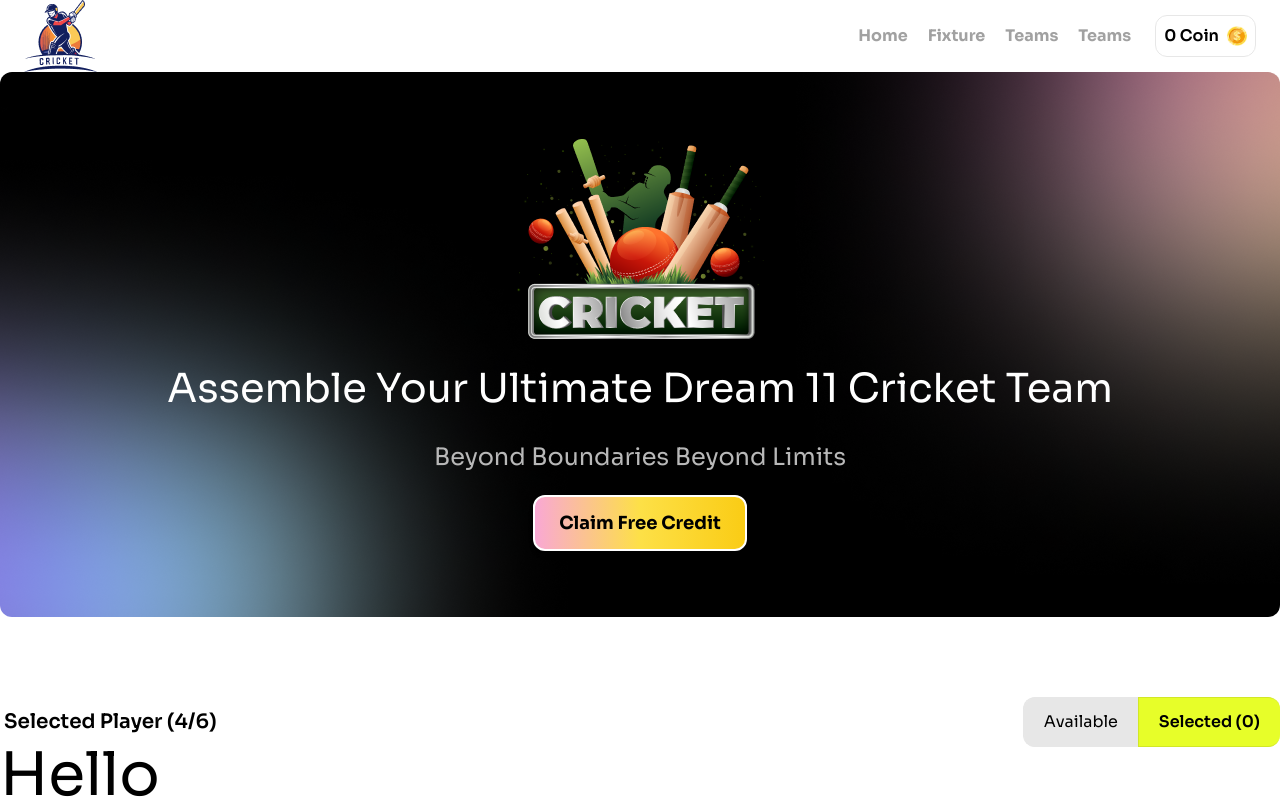
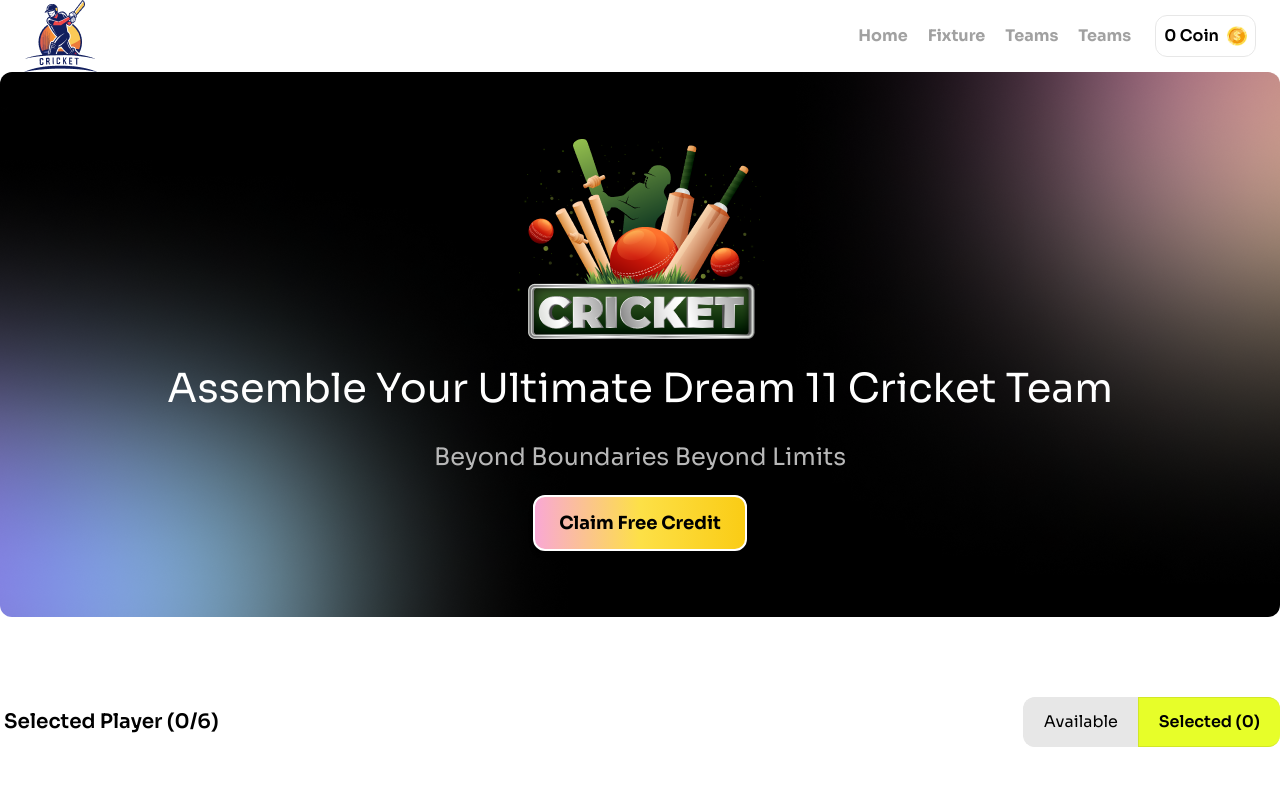
Before and after one commit to Morshedkhondokar/Assignment-7, a React (Vite) app: page / in a window 1280 px wide. Both pictures are taken after a click on the button "Selected (0)". Shown: the top 800 px of the page. Built offline with nearby package versions, Linux system fonts and the light colour scheme.

Commit message:
add delete func

```diff
--- a/index.html
+++ b/index.html
@@ -2,9 +2,9 @@
 <html lang="en" data-theme="light">
   <head>
     <meta charset="UTF-8" />
-    <link rel="icon" type="image/svg+xml" href="/vite.svg" />
+    <link rel="icon" type="images/logo.png" href="images/logo.png" />
     <meta name="viewport" content="width=device-width, initial-scale=1.0" />
-    <title>Vite + React</title>
+    <title>Buy Cricket Player</title>
   </head>
   <body>
     <div id="root"></div>
--- a/src/App.jsx
+++ b/src/App.jsx
@@ -10,8 +10,13 @@ import Selected from "./Selected/Selected";
 function App() {
   // add coin in your account
   const [coinAdd, setCoinAdd] = useState(0);
-  // active Btn and selecte component
+  // active Btn and selectedBTN component
   const [SelectedActiveBtn, setSelectedActiveBtn] = useState("btn1");
+  // selected players && delete Players
+  const [selectedPlayers, setSelectedPlayers] = useState([]);
+
+
+
   // add coin in your account
   const handleCoin = () => {
     const newCoinAdd = coinAdd + 600000;
@@ -21,13 +26,26 @@ function App() {
 
   // player buy
   const handleByePlayer = (p) => {
-    if(coinAdd > p.price){
-
-      setCoinAdd(coinAdd - p.price);
-      toast.success(`Congrates !! ${p.player_name} is now in your squad.`)
+    const isAlreadySelected = selectedPlayers.some(player => player.id === p.id);
+    // already in your squad
+    if(isAlreadySelected){
+       toast.error(`! ${p.player_name} is already in your squad.`);
       return
     }
-    toast.error("!Not enough money to buy this plyer.    Claim some credit.");
+    // select 6 players
+  if (selectedPlayers.length >= 6) {
+    toast.error("❌ You can only select 6 players.");
+    return;
+  }
+    if(coinAdd > p.price){
+      // buy player
+      setCoinAdd(coinAdd - p.price);
+        // Add player to selected list
+    setSelectedPlayers([...selectedPlayers, p]);
+      toast.success(`👏 Congrates ${p.player_name} is now in your squad.`)
+      return
+    }
+    toast.error(" 💰 Not enough money to buy this plyer.  Claim some credit.");
   }
 
   // active Btn and selecte component
@@ -35,16 +53,27 @@ function App() {
         setSelectedActiveBtn(value);
   }
 
+  // DeletePlayer
+  const handleDeletePlayer = (id) => {
+  const updatePlayers = selectedPlayers.filter(player => player.id !== id);
+  setSelectedPlayers(updatePlayers);
+  toast.warn("Player removed from your squad.");
+}
+
   return (
     <>
       <Navbar coinAdd={coinAdd}></Navbar>
      <Banner handleCoin={handleCoin}></Banner>
      <AvailableBtn
      SelectedActiveBtn={SelectedActiveBtn}
-     handleSelectedActiveBtn={handleSelectedActiveBtn}></AvailableBtn>
+     handleSelectedActiveBtn={handleSelectedActiveBtn}
+     selectedPlayers={selectedPlayers}></AvailableBtn>
 
      {
-      SelectedActiveBtn === "btn1" ? <Players handleByePlayer={handleByePlayer}/> : <Selected/>
+      SelectedActiveBtn === "btn1" ? <Players handleByePlayer={handleByePlayer}/> : <Selected
+      selectedPlayers={selectedPlayers}
+      handleDeletePlayer={handleDeletePlayer}
+      handleSelectedActiveBtn={handleSelectedActiveBtn}/>
      }
 
 
--- a/src/Components/AvailableBtns/AvailableBtn.jsx
+++ b/src/Components/AvailableBtns/AvailableBtn.jsx
@@ -1,12 +1,11 @@
 
-const AvailableBtn = ({SelectedActiveBtn, handleSelectedActiveBtn}) => {
-  // const [activeBtn, setActiveBtn] = useState("btn1");
+const AvailableBtn = ({SelectedActiveBtn, handleSelectedActiveBtn,selectedPlayers}) => {
 
   return (
     <div className="max-w-[1280px] mx-auto sticky top-[71px] rounded-xl bg-white/10 backdrop-blur-lg border-b border-white/20 h-12">
         <div className="flex justify-between items-center mt-10 md:mt-20 mb-8 ">
              <h1 className="text-[16px] pl-1 md:text-[20px] font-semibold">
-              {SelectedActiveBtn === "btn1" ? "Available Players" : "Selected Player (4/6)"}
+              {SelectedActiveBtn === "btn1" ? "Available Players" : `Selected Player (${selectedPlayers.length}/6)`}
               </h1>
       <div>
         <button
@@ -26,7 +25,7 @@ const AvailableBtn = ({SelectedActiveBtn, handleSelectedActiveBtn}) => {
               ? "bg-[#e7fe29] border-[#d2e727] font-semibold"
               : " border-[#e7e7e7] " } `}
         >
-          Selected (0)
+          Selected ({`${selectedPlayers.length}`})
         </button>
       </div>
         </div>
--- a/src/Selected/Selected.jsx
+++ b/src/Selected/Selected.jsx
@@ -1,9 +1,37 @@
+import { MdDeleteForever } from "react-icons/md";
+const Selected = ({selectedPlayers,handleDeletePlayer,handleSelectedActiveBtn}) => {
+    console.log(selectedPlayers)
+    return (
+         <div className="max-w-[1280px] my-10 mx-auto space-y-4">
+      {selectedPlayers.length === 0 ? (
+        <p className="flex justify-center items-center text-2xl h-[300px] text-gray-500">
+            No players selected.</p>
+      ) : (
+        selectedPlayers.map((player, i) => (
 
-const Selected = () => {
-    return (
-        <div>
-            <h1 className="text-6xl">Hello</h1>
-        </div>
+          <div key={i} className="flex items-center justify-between border-2 border-[#e7e7e7] rounded-xl p-4">
+            <div className="flex items-center gap-4">
+              <img src={player.player_img} alt={player.player_name} className="w-16 h-16 object-cover rounded-full" />
+              <div>
+                <h2 className="font-semibold">{player.player_name}</h2>
+                <p className="text-sm text-gray-500">{player.batting_style}</p>
+              </div>
+            </div>
+            {/* delete btn */}
+           <button
+           onClick={ () => handleDeletePlayer(player.id)}
+           className="text-4xl text-red-400"> <MdDeleteForever /></button>
+          </div>
+        ))
+      )}
+
+
+      <button
+      onClick={() => handleSelectedActiveBtn("btn1")}
+
+      className="bg-[#e7fe29] py-3 px-5  rounded-xl ml-2">Add More player</button>
+
+    </div>
     );
 };
 
```
